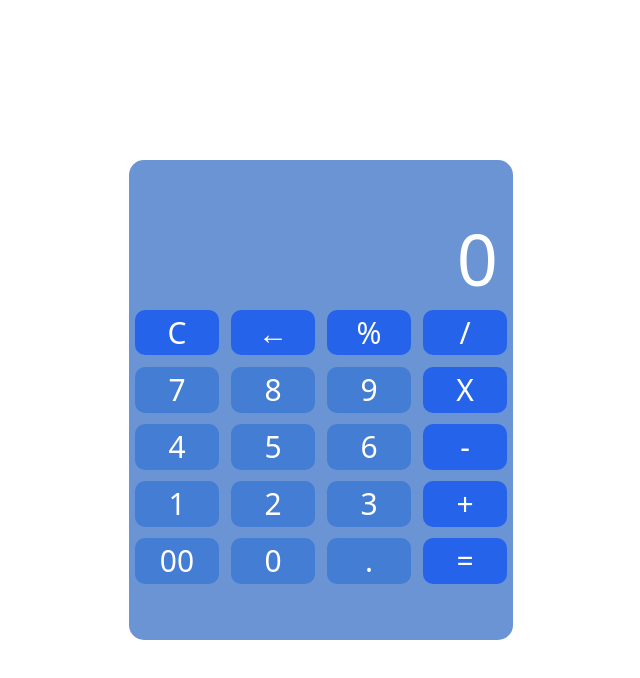
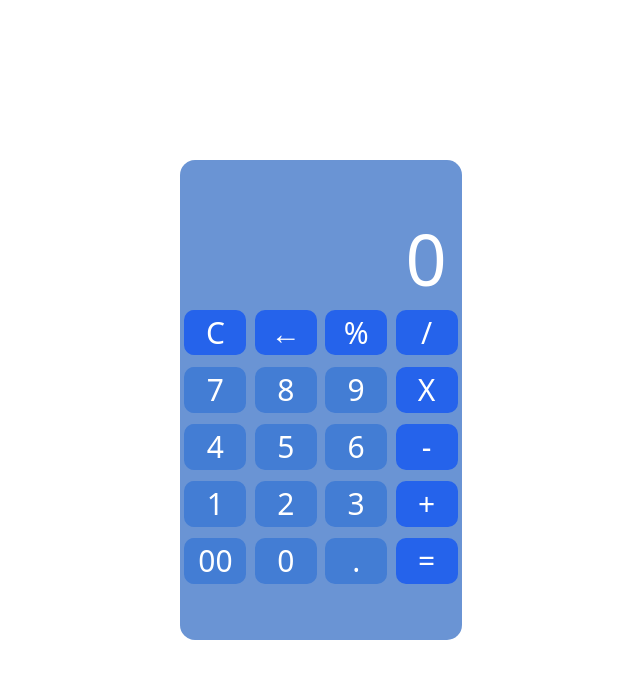
Before and after one commit to Blocku/calculatorr, a website: page index.html in a window 1280 px wide. Shown: the whole page, without its empty margins (319-959 px from the left). Drawn offline with Linux system fonts and the light colour scheme.

Commit message:
two commit

```diff
--- a/index.html
+++ b/index.html
@@ -8,7 +8,7 @@
 </head>
 <body class="md:flex md:place-content-center md:align-middle md:items-center h-full">
 
-    <div class="h-[100vh] w-full md:h-[60vh] md:w-[50vw] lg:w-[30vw] bg-lightWater md:rounded-[15px]" >
+    <div class="h-[100vh] w-full md:h-[60vh] md:w-[50vw] lg:w-[22vw] bg-lightWater md:rounded-[15px]" >
         <section class="screen h-[30%] w-full text-white font-medium text-7xl flex place-content-end items-end pb-[10px] pr-[15px] ">0</section>
         <section class="w-full h-[70%]">
             <div class="btn-rows">
```
Also changed, not shown: public/styles.css.
